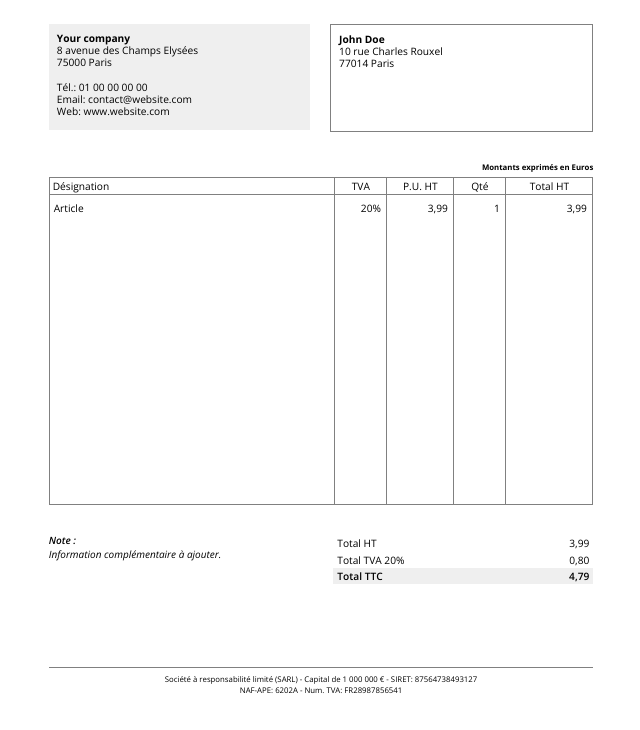
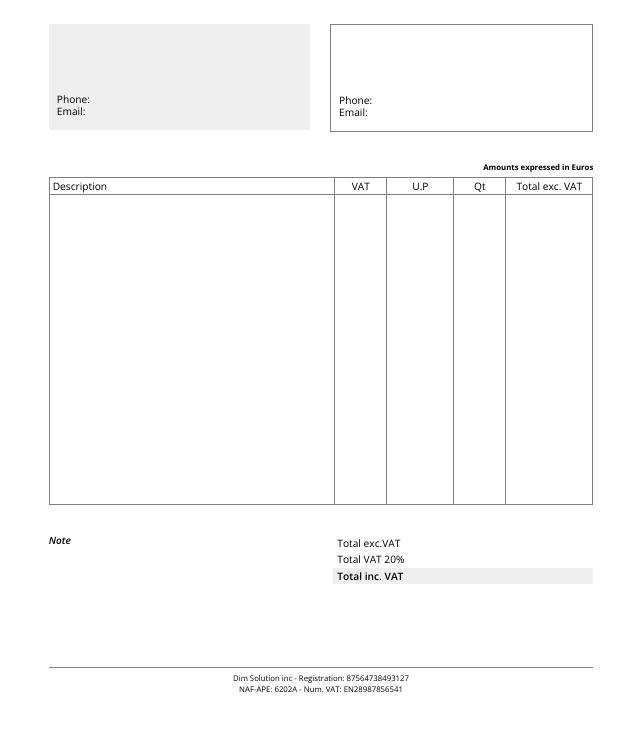
Before and after one commit to rimiti/invoice-it, a website: page static/order.jade in a window 1280 px wide. Shown: the part 110-840 px from the top of the page, without its empty margins (319-959 px from the left). Drawn offline with nearby package versions, Linux system fonts and the light colour scheme; files that its build step writes are made by us from their sources.

Commit message:
feat(static/order.jade) translation keys implemented

```diff
--- a/static/order.jade
+++ b/static/order.jade
@@ -2,7 +2,7 @@ doctype html
 html(lang='en')
     head
         meta(charset='UTF-8')
-        title Simple order html template
+        title=order_header_title
     body
         style.
             @import "https://fonts.googleapis.com/css?family=Open+Sans:400,400i,600,600i,700";
@@ -244,49 +244,56 @@ html(lang='en')
         #container
             #header
                 #logo
-                    img(src='http://placehold.it/230x70&text=logo', alt='')
+                    img(src='#{logo}', alt='')
                 #reference
                     h3
-                        strong=ORDER_TITLE
-                    h4 Réf. : OR1703-00001
-                    p Date facturation : 20/03/2017
+                        strong=order_header_subject
+                    h4=order_header_reference
+                    p #{order_header_date} #{header_date}
             #fromto
                 #from
                     p
-                        strong Your company
+                        strong=emitter_name
                         br
-                        |                8 avenue des Champs Elysées
+                        |   #{emitter_first_name} #{emitter_last_name}
                         br
-                        |                75000 Paris
+                        |                #{emitter_street_number} #{emitter_street_name}
+                        br
+                        |                #{emitter_zip_code} #{emitter_city}
                         br
                         br
-                        |                Tél.: 01 00 00 00 00
+                        |                #{fromto_phone} #{emitter_phone}
                         br
-                        |                Email: contact@website.com
-                        br
-                        |                Web: www.website.com
+                        |                #{fromto_mail} #{emitter_mail}
                 #to
                     p
-                        strong John Doe
+                        strong=recipient_company
                         br
-                        |                10 rue Charles Rouxel
+                        |   #{recipient_first_name} #{recipient_last_name}
                         br
-                        |                77014 Paris
+                        |                #{recipient_street_number} #{recipient_street_name}
+                        br
+                        |                #{recipient_zip_code} #{recipient_city}
+                        br
+                        br
+                        |                #{fromto_phone} #{recipient_phone}
+                        br
+                        |                #{fromto_mail} #{recipient_mail}
             #items
-                p Montants exprimés en Euros
+                p=table_information
                 table
                     tr
-                        th Désignation
-                        th TVA
-                        th P.U. HT
-                        th Qté
-                        th Total HT
+                        th=table_description
+                        th=table_tax
+                        th=table_price_without_taxes_unit
+                        th=table_quantity
+                        th=table_price_without_taxes
                     tr
-                        td Article
-                        td 20%
-                        td 3,99
-                        td 1
-                        td 3,99
+                        td
+                        td
+                        td
+                        td
+                        td
                     tr
                         td
                         td
@@ -397,21 +404,18 @@ html(lang='en')
                         td
             #summary
                 #note
-                    h4 Note :
-                    p Information complémentaire à ajouter.
+                    h4=table_note
+                    p=table_note_content
                 #total
                     table(border='1')
                         tr
-                            td Total HT
-                            td 3,99
+                            td=table_total_without_taxes
+                            td=table_total_without_taxes_value
                         tr
-                            td Total TVA 20%
-                            td 0,80
+                            td=table_total_taxes
+                            td=table_total_taxes_value
                         tr
-                            td Total TTC
-                            td 4,79
+                            td=table_total_with_taxes
+                            td=table_total_with_taxes_value
             #footer
-                p
-                    | Société à responsabilité limité (SARL) - Capital de 1 000 000 € - SIRET: 87564738493127
-                    br
-                    |            NAF-APE: 6202A - Num. TVA: FR28987856541
+                p!=footer
```
